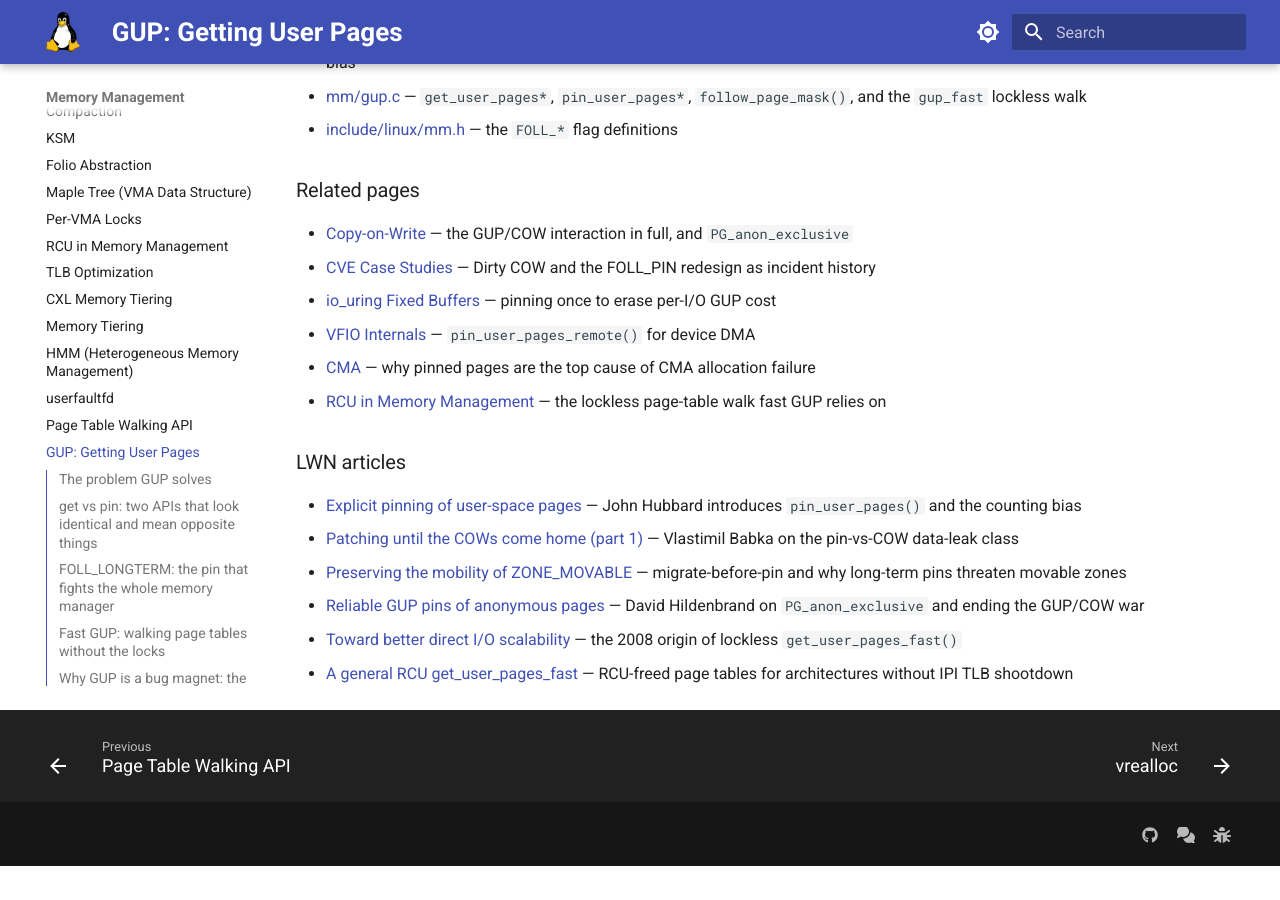
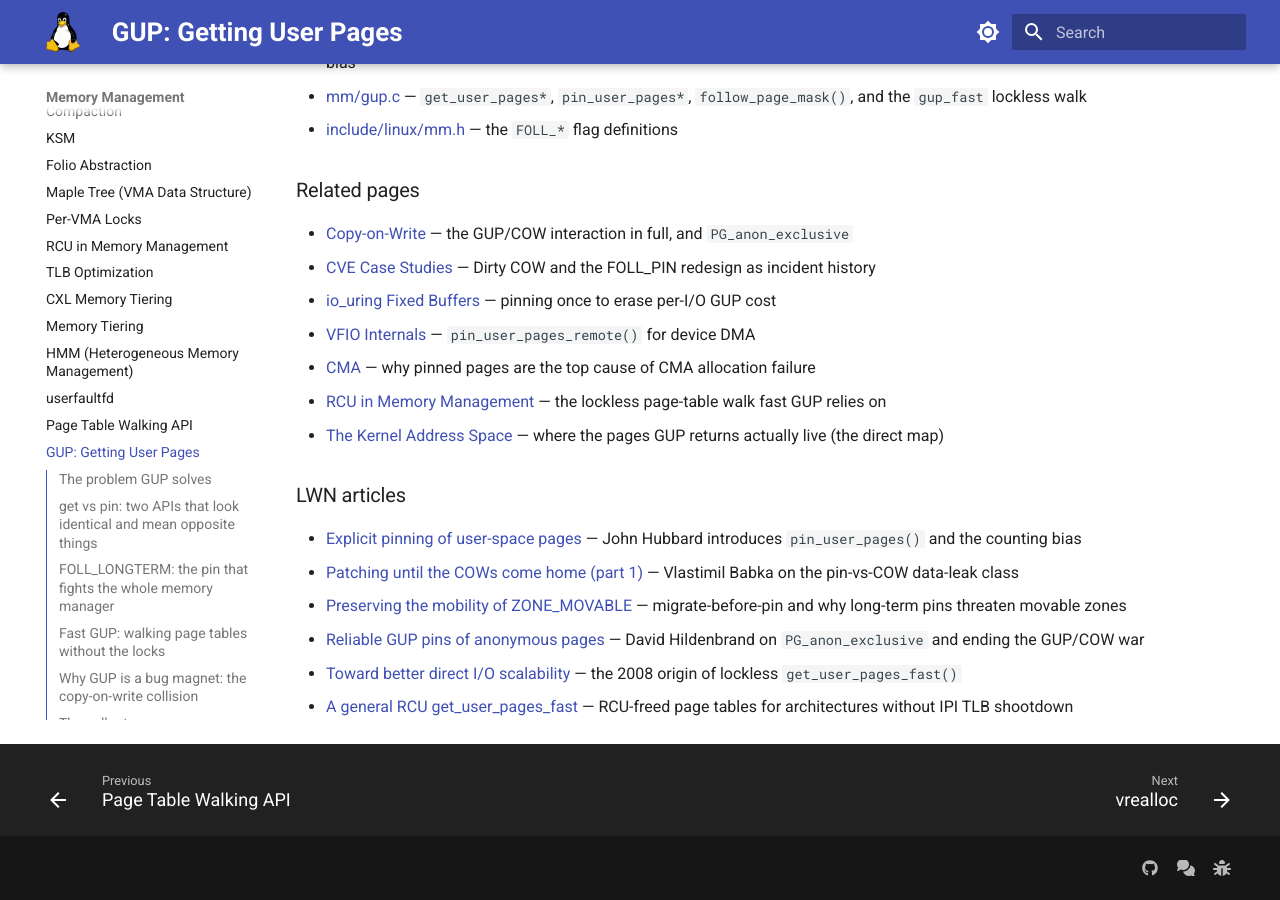
Before and after one commit to laveeshb/linux-kernel-internals, an MkDocs documentation site: the page built from docs/mm/gup.md, in a window 1280 px wide and 900 px high, scrolled down 5685 px. Built offline with MkDocs 1.6.1 and Material for MkDocs 9.7.7, drawn with Linux system fonts in a browser that asks for light colours; before the commit the page ends 6551 px from its top, so only the background shows below that.

Commit message:
Cross-link kernel-address-space and gup pages
Both are low-level memory pages that reference each other's territory
(GUP pins direct-map pages; the address-space page describes where those
pages live). Add reciprocal Related-pages links now that both exist.

```diff
--- a/docs/mm/gup.md
+++ b/docs/mm/gup.md
@@ -175,6 +175,7 @@
 - [VFIO Internals](../iommu/vfio-internals.md) — `pin_user_pages_remote()` for device DMA
 - [CMA](cma.md) — why pinned pages are the top cause of CMA allocation failure
 - [RCU in Memory Management](rcu-mm.md) — the lockless page-table walk fast GUP relies on
+- [The Kernel Address Space](kernel-address-space.md) — where the pages GUP returns actually live (the direct map)
 
 ### LWN articles
 
```
Also changed, not shown: docs/mm/kernel-address-space.md (+1 -0 lines).
